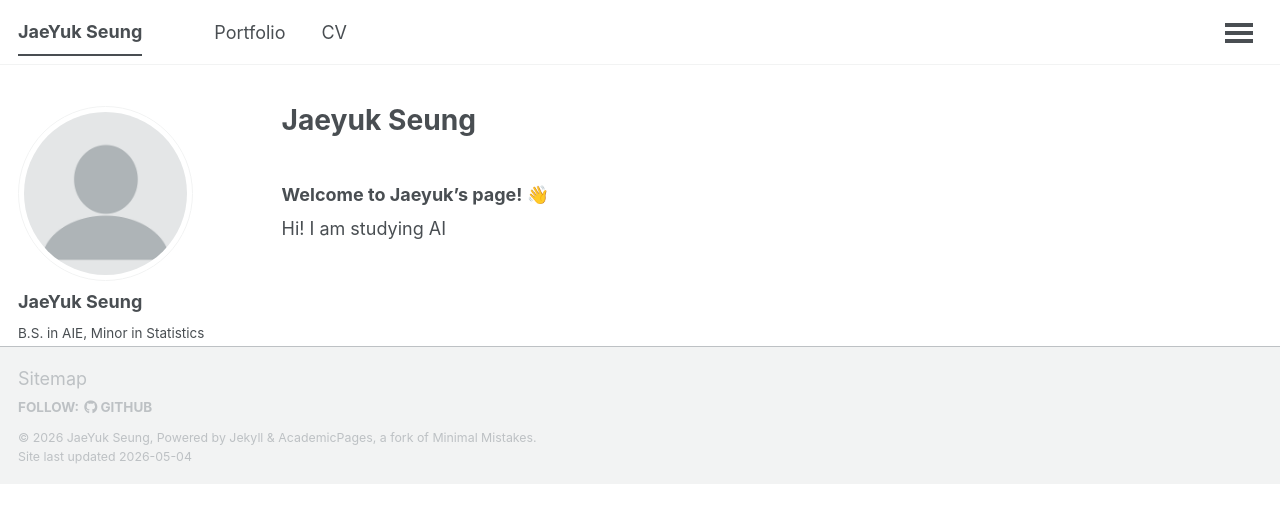
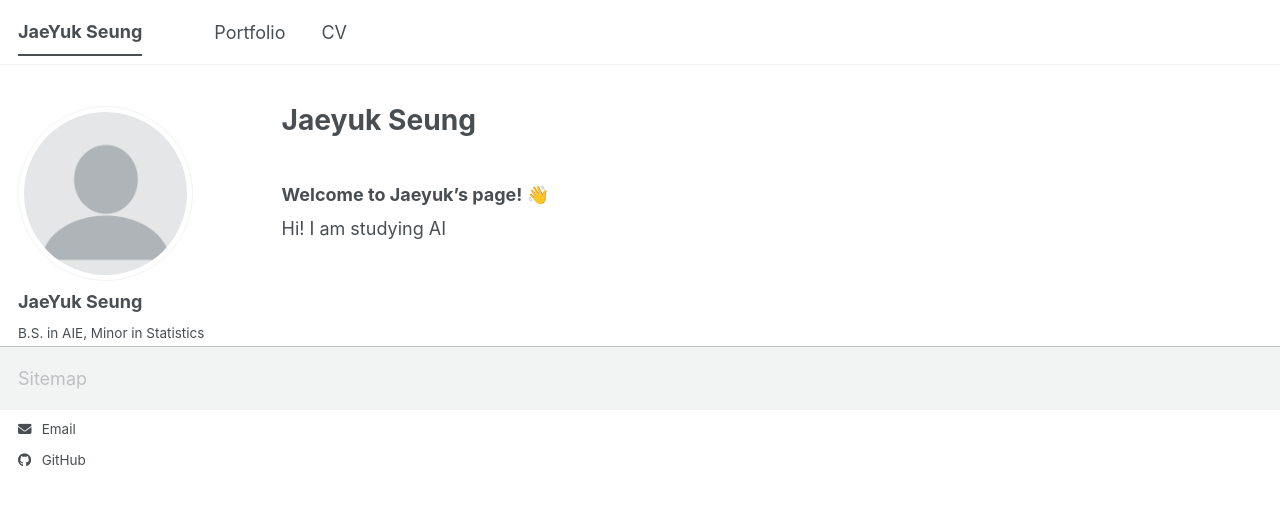
Before and after one commit to JaeWook-S/JaeWook-S.github.io, a Jekyll site: the page built from _pages/about.md, in a window 1280 px wide. Shown: the top 523 px of the page. Built offline with Jekyll 4.4.1, drawn with Linux system fonts in a browser that asks for light colours.

Commit message:
fix: light mode

```diff
--- a/_includes/footer.html
+++ b/_includes/footer.html
@@ -1,4 +1,4 @@
-{% include base_path %}
+<!-- {% include base_path %}
 
 {% if site.author.github or site.author.bitbucket or site.atom_feed.hide != true %}
 <div class="page__footer-follow">
@@ -22,4 +22,4 @@
 <div class="page__footer-copyright">
   &copy; {{ site.time | date: '%Y' }} {{ site.name | default: site.title }}, {{ site.data.ui-text[site.locale].powered_by | default: "Powered by" }} <a href="https://jekyllrb.com" rel="nofollow">Jekyll</a> &amp; <a href="https://github.com/academicpages/academicpages.github.io">AcademicPages</a>, a fork of <a href="https://mademistakes.com/work/minimal-mistakes-jekyll-theme/" rel="nofollow">Minimal Mistakes</a>.<br />
   Site last updated {{ "now" | date: '%Y-%m-%d' }}
-</div>
+</div> -->
--- a/_includes/masthead.html
+++ b/_includes/masthead.html
@@ -3,7 +3,7 @@
   <div class="masthead__inner-wrap">
     <div class="masthead__menu">
       <nav id="site-nav" class="greedy-nav">
-        <button><span class="navicon"></span></button>
+        <!-- <button><span class="navicon"></span></button> -->
         <ul class="visible-links">
           <li class="masthead__menu-item masthead__menu-item--lg persist {% if page.url == '/' or page.url == '/index.html' %}selected{% endif %}">
             <a href="{{ base_path }}/">{{ site.title }}</a>
```
